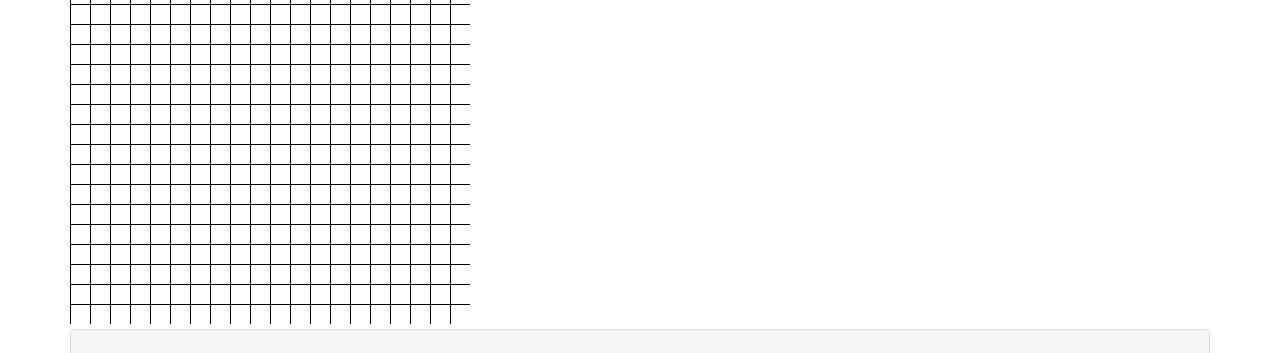
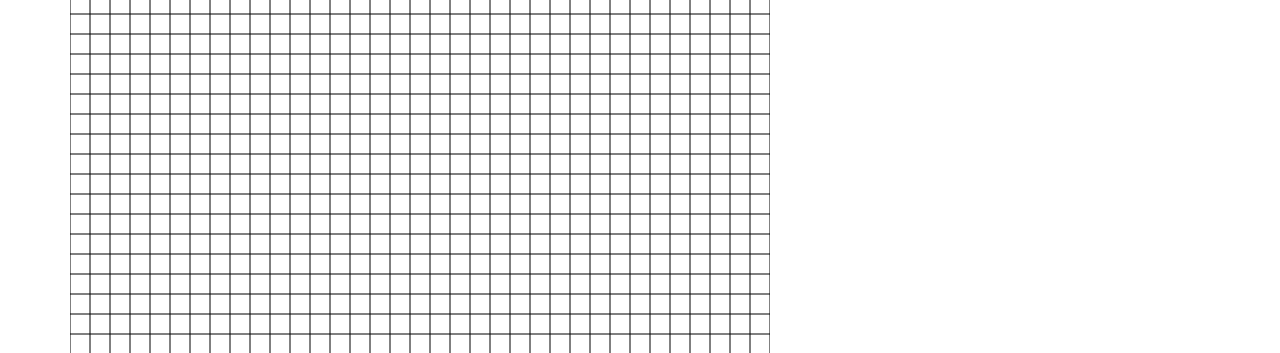
Before and after one commit to bvc/game-of-life-site, a website with bundled scripts: page src/templates/index.swig.html in a window 1280 px wide. Shown: the part 76-429 px from the top of the page. Built offline with nearby package versions, Linux system fonts and the light colour scheme.

Commit message:
Clean up canvas look

```diff
--- a/src/scripts/View.js
+++ b/src/scripts/View.js
@@ -5,7 +5,7 @@ var $ = require("jquery");
 function View (config) {
   var defaultConfig = {
     canvasContainerSelector: "",
-    width: 400,
+    width: 700,
     height: 400,
     rectWidth: 20,
     rectHeight: 20
@@ -42,13 +42,13 @@ proto.setupCanvas = function () {
   this.canvas.height = this.props.height;
 
   for (x = 0; x <= this.props.width; x += this.props.rectWidth) {
-    context.moveTo(0.5 + x + offset, offset);
-    context.lineTo(0.5 + x + offset, this.props.height + offset);
+    context.moveTo(x + offset, offset);
+    context.lineTo(x + offset, this.props.height + offset);
   }
 
   for (y = 0; y <= this.props.height; y += this.props.rectHeight) {
-    context.moveTo(offset, 0.5 + y + offset);
-    context.lineTo(this.props.width + offset, 0.5 + y + offset);
+    context.moveTo(offset, y + offset);
+    context.lineTo(this.props.width + offset, y + offset);
   }
 
   context.strokeStyle = "black";
--- a/src/templates/index.swig.html
+++ b/src/templates/index.swig.html
@@ -12,6 +12,8 @@
     <!--[if lt IE 8]>
     <p class="browserupgrade">You are using an <strong>outdated</strong> browser. Please <a href="http://browsehappy.com/">upgrade your browser</a> to improve your experience.</p>
     <![endif]-->
+
+    <div class="container title"><h1>Game of Life</h1></div>
 
     <div id="main" class="container">
 
```
